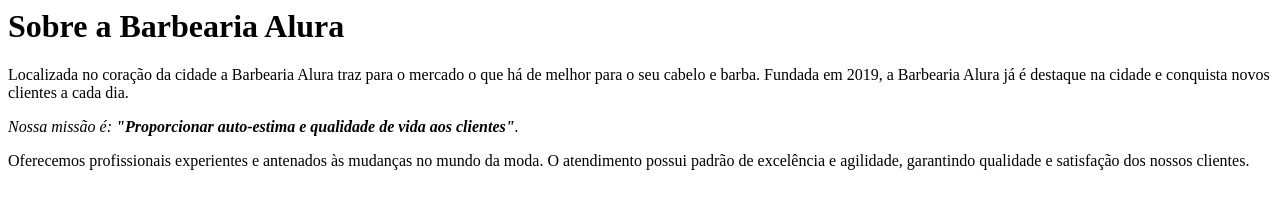
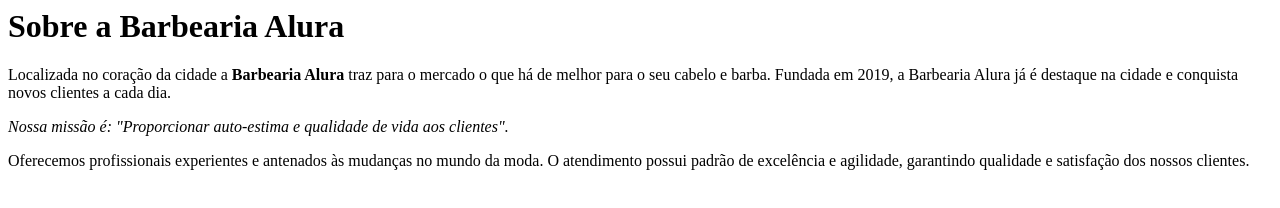
Before and after one commit to higorhenriquesilva/2front23, a plain HTML site: page index.html in a window 1280 px wide. Drawn offline with Linux system fonts and the light colour scheme.

Commit message:
Add files via upload

```diff
--- a/index.html
+++ b/index.html
@@ -1,10 +1,10 @@
 <h1>Sobre a Barbearia Alura</h1>
 <p>
-	Localizada no coração da cidade a Barbearia Alura traz para o mercado o que há de melhor para o seu cabelo e barba. Fundada em 2019, a Barbearia Alura já é destaque na cidade e conquista novos clientes a cada dia.
+   Localizada no coração da cidade a <strong>Barbearia Alura</strong> traz para o mercado o que há de melhor para o seu cabelo e barba. Fundada em 2019, a Barbearia Alura já é destaque na cidade e conquista novos clientes a cada dia.
 </p>
 
 <p>
-	<em>Nossa missão é:<strong> "Proporcionar auto-estima e qualidade de vida aos clientes"</strong>.</em>
+   <em>Nossa missão é: "Proporcionar auto-estima e qualidade de vida aos clientes".</em>
 </p>
 
 <p>
```
